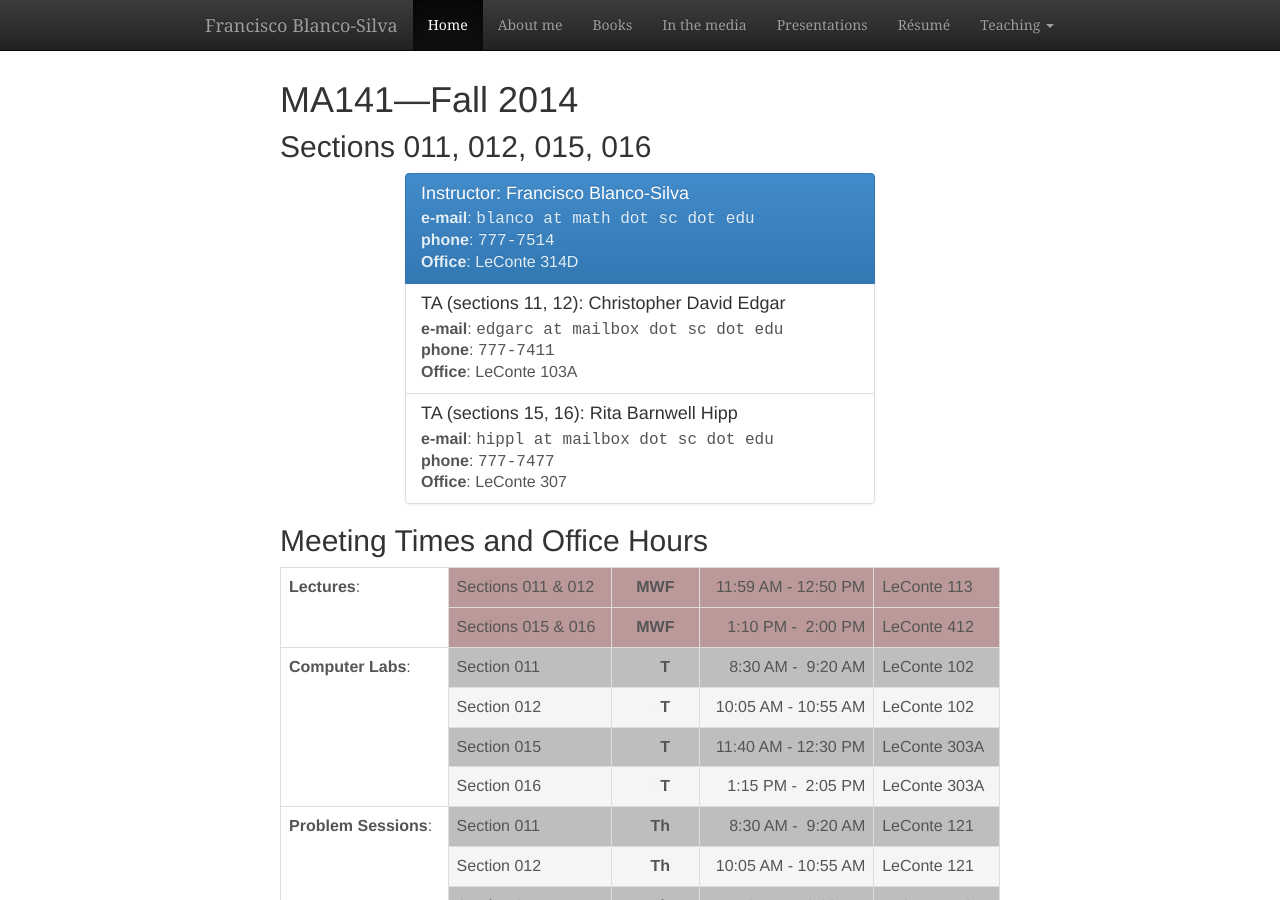
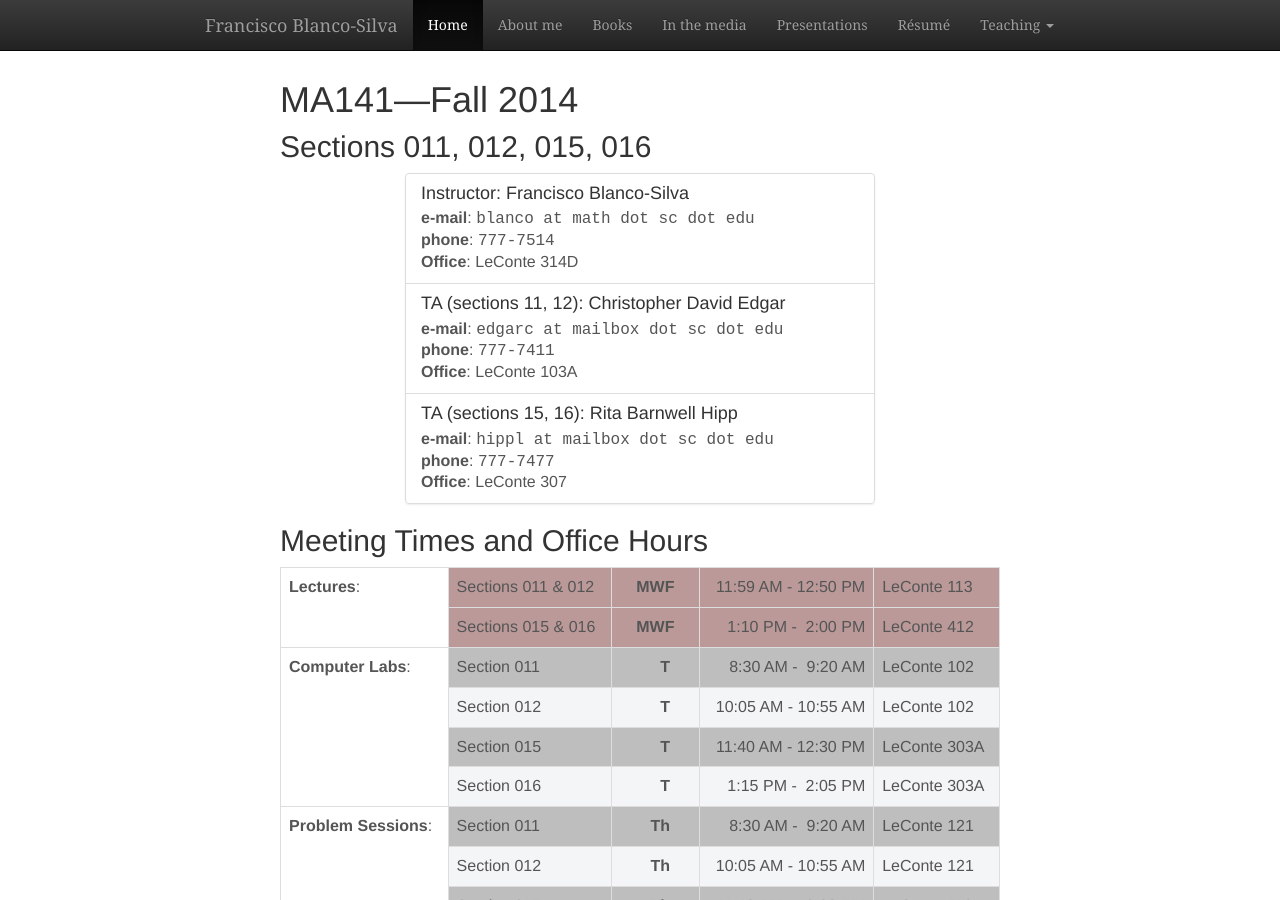
Before and after one commit to blancosilva/blancosilva.github.io, a Jekyll site: the page built from _posts/2014-08-19-ma141-fall-2014.md, in a window 1280 px wide and 900 px high. Built offline with Jekyll 4.4.1, drawn with Linux system fonts in a browser that asks for light colours; nearby versions of some CDN libraries; comment, search, counter and statistics services are not loaded.

Commit message:
Changes to layout of ma141

```diff
--- a/_posts/2014-08-19-ma141-fall-2014.md
+++ b/_posts/2014-08-19-ma141-fall-2014.md
@@ -16,7 +16,7 @@
     </div>
     <div class="col-sm-8">
         <div class="list-group">
-            <a href="mailto:blanco@math.sc.edu" class="list-group-item active">
+            <a href="mailto:blanco@math.sc.edu" class="list-group-item">
                 <h4 class="list-group-item-heading">Instructor: Francisco Blanco-Silva</h4>
                 <p class="list-group-item-text">
                     <strong>e-mail</strong>: <tt>blanco at math dot sc dot edu</tt><br/>
@@ -177,7 +177,7 @@
 
 Your final score for the course will be computed as follows:
 
-<div class="alert alert-info" role="alert" style="text-align:center;">
+<div class="alert alert-warning" role="alert" style="text-align:center;">
     <strong><tt>F = 0.1 * (HW + Q + CL + ME1 + ME2 + ME3 + ME4 + ME5) + 0.2 * FE</tt></strong>
 </div>
 
@@ -188,7 +188,7 @@
                 <strong>Homework assignments</strong>: (up to 100 points) 10% of the course grade.<br />   Homework problems have been assigned for each lecture (you can see them at the end of this page, under <strong>Lesson Plan</strong>). A selection of those problems are posted on <a href="http://www.webassign.net">WebAssign</a> on the day of the lecture, and will be graded.  You will have until the end of the next class day to complete the assignment (e.g. what is posted on Monday is due on Wednesday at 11:59PM; what is posted on Friday is due on Monday at 11:59PM)
                 In order to sign up for your section of the course on WebAssign, visit <a href="http://www.webassign.net">www.webassign.net</a> and click on [<strong>Enter Class Key</strong>].  The class key is
 
-                <h3 style="text-align:center;"><span class="label label-primary"><tt>sc 7564 8382</tt></span></h3>
+                <h3 style="text-align:center;"><span class="label label-warning"><tt>sc 7564 8382</tt></span></h3>
 
                 Click [<a href="http://www.webassign.net/manual/WA_Student_Quick_Start.pdf">here</a>] to retrieve further registration instructions.
             </li>
```
Also changed, not shown: 2 other files.
